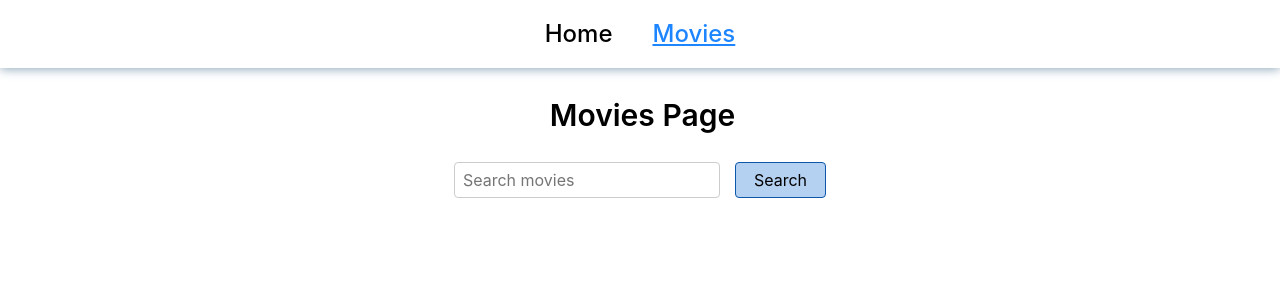
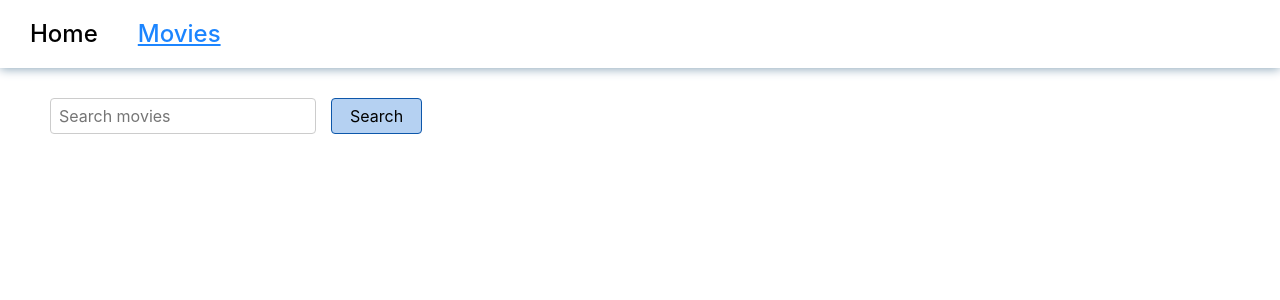
Before and after one commit to MaciejKociemski/goit-react-hw-05-movies, a React (Create React App) app: page /movies in a window 1280 px wide. Shown: the top 300 px of the page. Built offline with nearby package versions, Linux system fonts and the light colour scheme.

Commit message:
fix bug and styles in Cast, MovieList, SearchMovies and MoviesDetails

```diff
--- a/src/components/Cast/Cast.styled.js
+++ b/src/components/Cast/Cast.styled.js
@@ -9,6 +9,7 @@ export const Wrapper = styled.div`
 export const CastHeader = styled.h3`
   font-size: 25px;
   text-align: center;
+
 `;
 
 export const CastList = styled.ul`
--- a/src/components/MovieList/MovieList.styled.js
+++ b/src/components/MovieList/MovieList.styled.js
@@ -12,7 +12,8 @@ export const SectionTitle = styled.h2`
   padding-left: 5px;
   font-size: 30px;
   font-weight: 600;
-  text-align: center;
+  text-align: left;
+
 `;
 
 export const List = styled.ul`
--- a/src/components/SearchMovies/SearchMovies.styled.js
+++ b/src/components/SearchMovies/SearchMovies.styled.js
@@ -4,8 +4,9 @@ export const Form = styled.form`
   display: flex;
   flex-direction: row;
   align-items: center;
-  justify-content: center;
+  justify-content: left;
   margin-bottom: 20px;
+
 `;
 
 export const Input = styled.input`
--- a/src/components/SharedLayout/SharedLayout.styled.js
+++ b/src/components/SharedLayout/SharedLayout.styled.js
@@ -3,7 +3,7 @@ import { NavLink } from 'react-router-dom';
 
 export const StyledHeader = styled.header`
   padding: 20px 30px;
-  text-align: center;
+  text-align: left;
   box-shadow: 0px 1px 10px #8aa4b7;
 `;
 
--- a/src/pages/MovieDetails.styled.js
+++ b/src/pages/MovieDetails.styled.js
@@ -5,9 +5,10 @@ export const Container = styled.div`
 `;
 
 export const Button = styled.button`
-  display: flex;
+
+display: flex;
   align-items: center;
-  font-size: 14px;
+  font-size: 12px;
   border: 1px solid #0d57aa;
   border-radius: 6px;
   background-color: #b5d1f2;
--- a/src/pages/Movies.jsx
+++ b/src/pages/Movies.jsx
@@ -10,7 +10,6 @@ import {
   StyledLink,
   StyledSection,
 } from '../components/MovieList/MovieList.styled';
-
 
 const Movies = () => {
   const [movies, setMovies] = useState([]);
@@ -48,7 +47,7 @@ const Movies = () => {
   return (
     <main>
       <StyledSection>
-        <SectionTitle>Movies Page</SectionTitle>
+        <SectionTitle></SectionTitle>
 
         <SearchMovies onSubmit={handleSubmit} />
 
```
